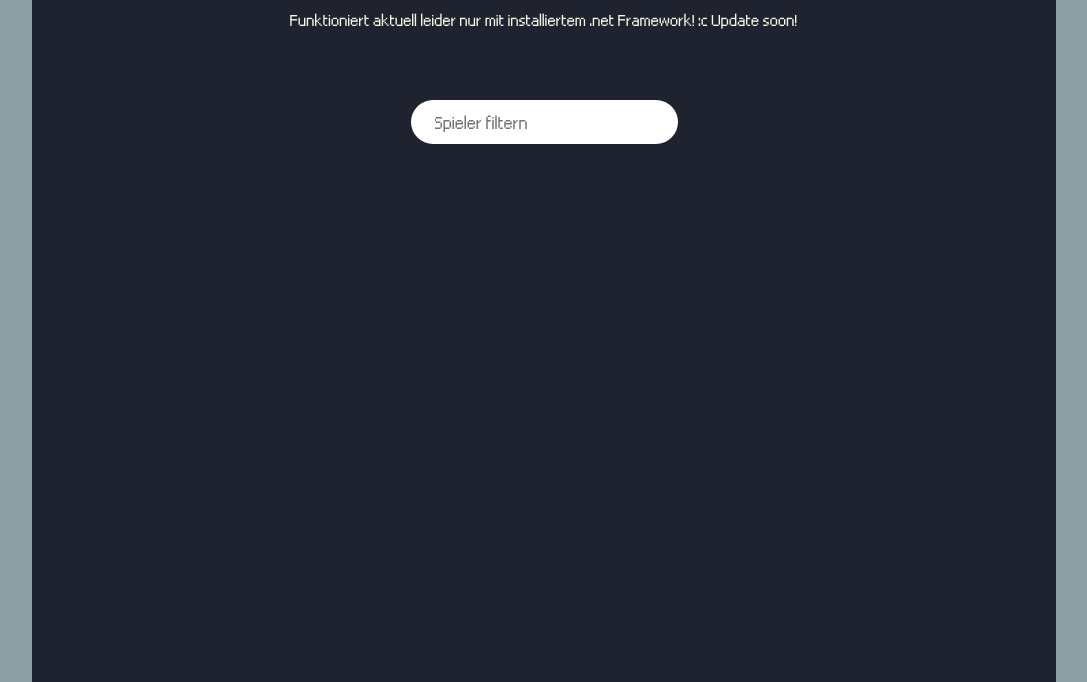
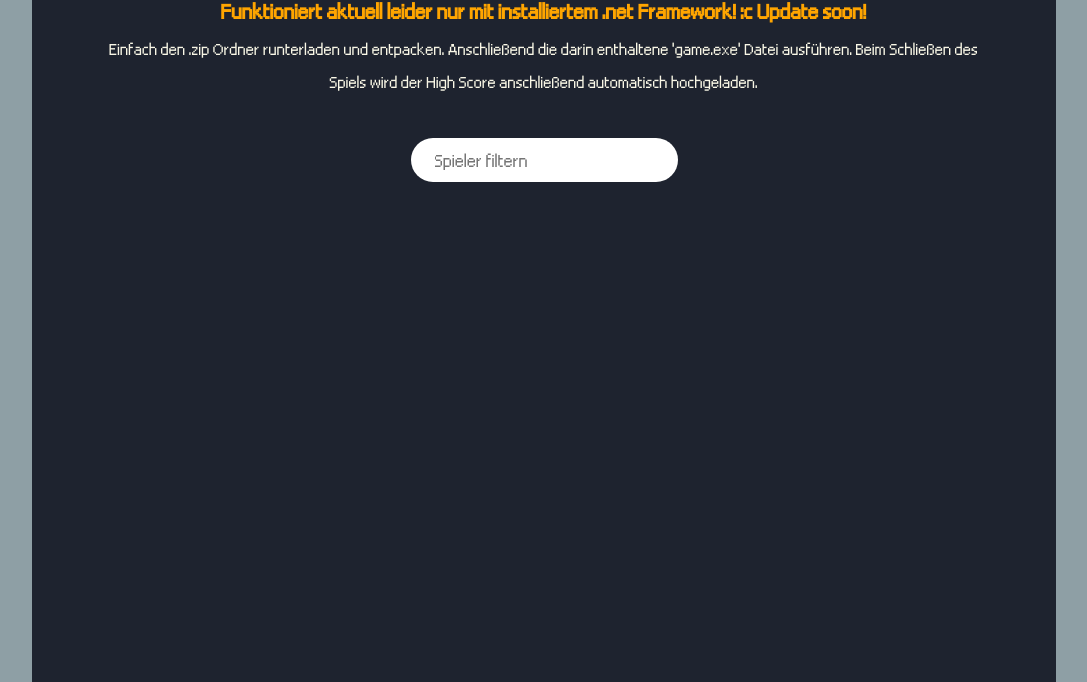
Before and after one commit to Vastl/pinballs, a plain HTML site: page dist/index.html in a window 1280 px wide. Shown: the part 168-850 px from the top of the page, without its empty margins (96-1183 px from the left). Drawn offline with Linux system fonts and the light colour scheme; no server answers.

Commit message:
feat: updated frontend

```diff
--- a/dist/index.html
+++ b/dist/index.html
@@ -19,16 +19,16 @@
 						>DOWNLOAD PML PINBALLS</a
 					>
 				</h3>
-				<p>
+				<h4 style="font-size: 28px; color: orange">
 					Funktioniert aktuell leider nur mit installiertem .net
 					Framework! :c Update soon!
-				</p>
-				<!--<p>
+				</h4>
+				<p>
 					Einfach den .zip Ordner runterladen und entpacken.
 					Anschließend die darin enthaltene 'game.exe' Datei
 					ausführen. Beim Schließen des Spiels wird der High Score
 					anschließend automatisch hochgeladen.
-				</p>-->
+				</p>
 			</div>
 			<div id="search">
 				<input type="search" placeholder="Spieler filtern" />
```
